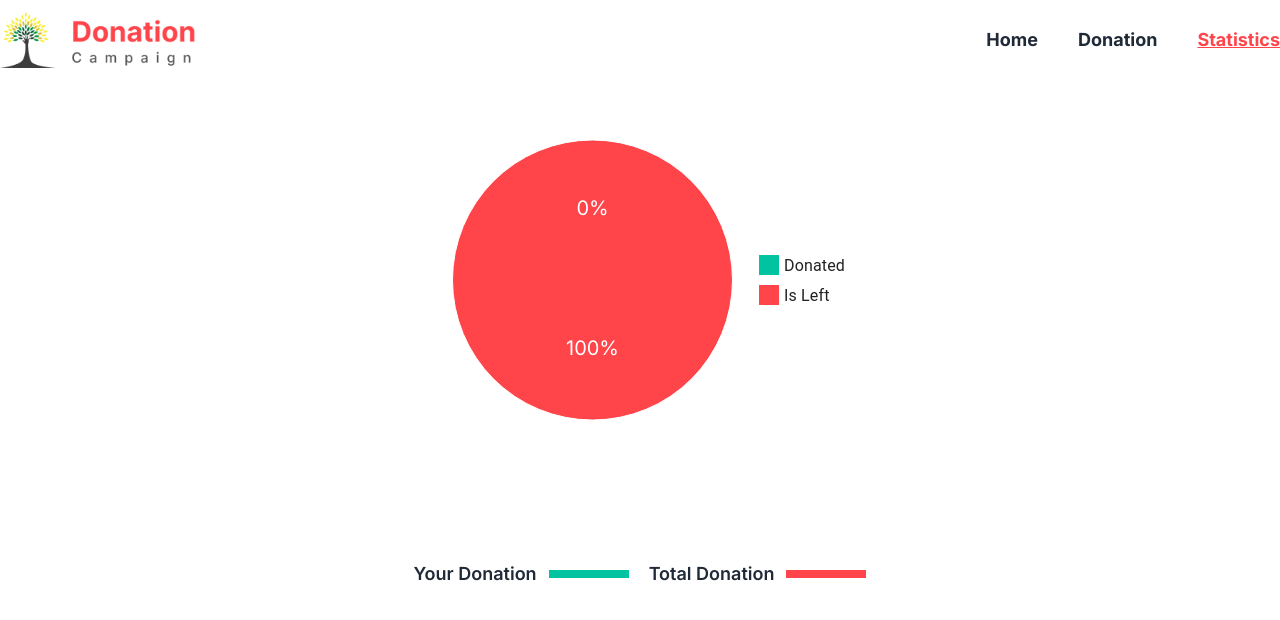
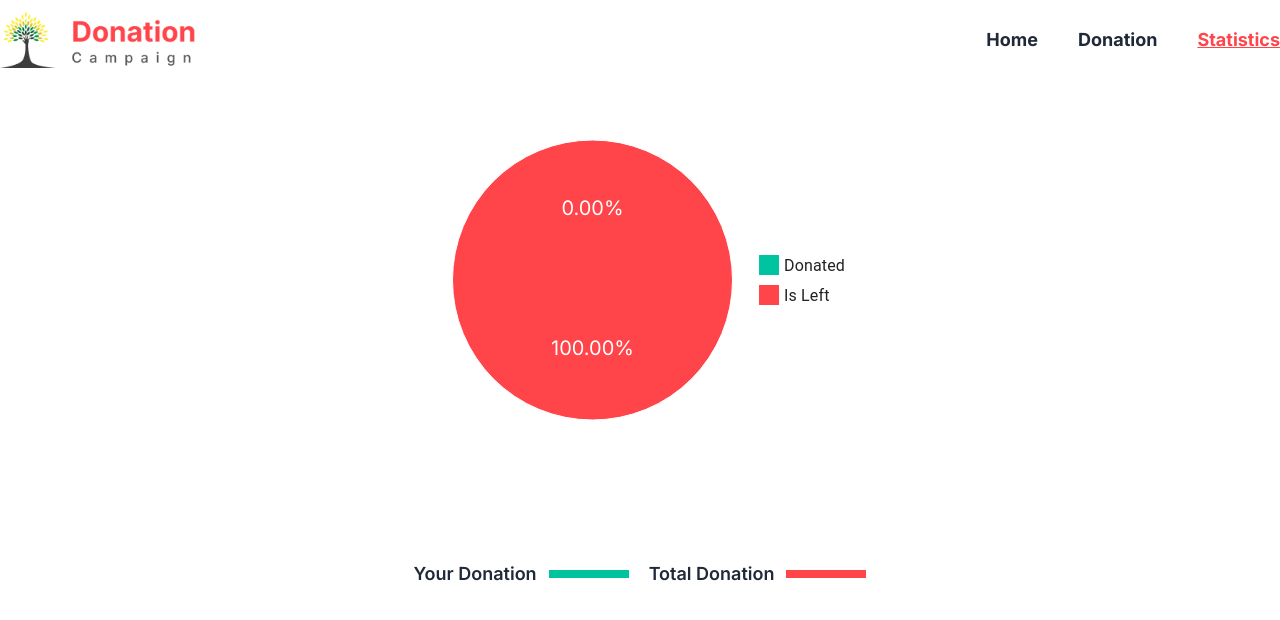
Before and after one commit to shahadat74238/donation_campaign, a React (Vite) app: page /statistic in a window 1280 px wide. Shown: the top 620 px of the page. Built offline with nearby package versions, Linux system fonts and the light colour scheme.

Commit message:
set search value in lower case

```diff
--- a/src/Pages/Home/Home.jsx
+++ b/src/Pages/Home/Home.jsx
@@ -11,7 +11,7 @@ const Home = () => {
       .then((res) => res.json())
       .then((data) => {
         if (search) {
-          const filterData = data.filter((d) => d.category === search);
+          const filterData = data.filter((d) => d.category.toLowerCase() === search.toLocaleLowerCase());
           setCategories(filterData);
         } else {
           setCategories(data);
--- a/src/Pages/Statistics/Statistics.jsx
+++ b/src/Pages/Statistics/Statistics.jsx
@@ -21,7 +21,7 @@ const Statistics = () => {
 
   const getArcLabel = (params) => {
     const percent = params.value / TOTAL;
-    return `${(percent * 100).toFixed(0)}%`;
+    return `${(percent * 100).toFixed(2)}%`;
   };
 
   return (
```
